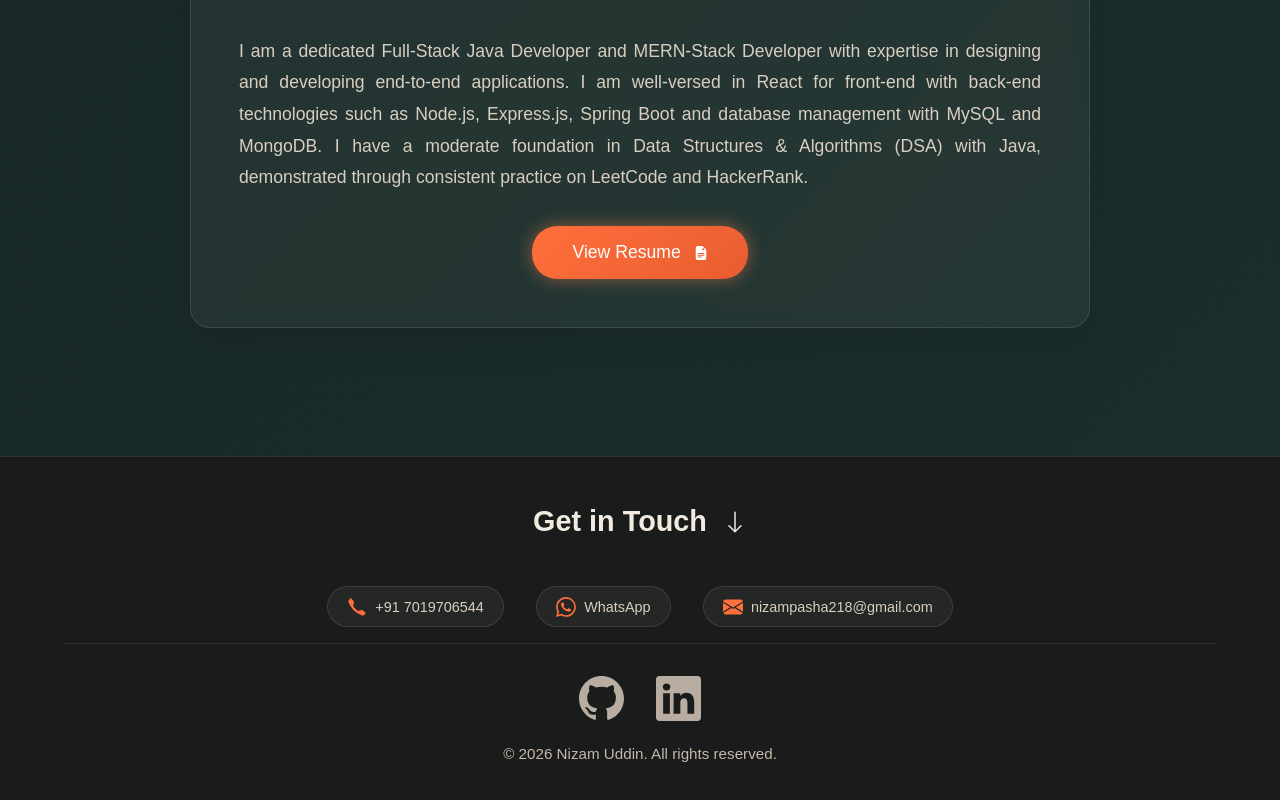
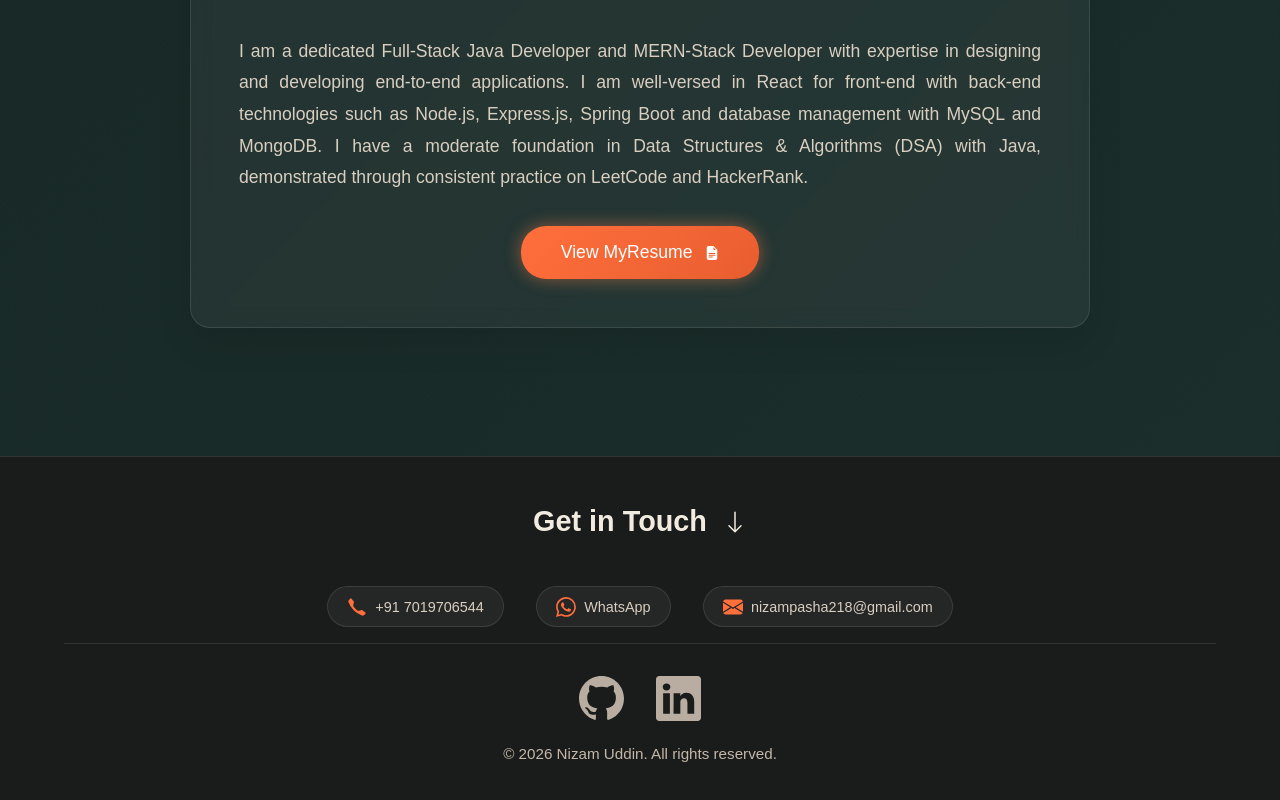
Before and after one commit to NizamUddin988/MyPortfolio, a React (Vite) app: page / in a window 1280 px wide. Shown: the part 7285-8085 px from the top of the page. Built offline with nearby package versions, Linux system fonts and the light colour scheme.

Commit message:
Change button text

```diff
--- a/src/App.jsx
+++ b/src/App.jsx
@@ -659,7 +659,7 @@ return(
   target="_blank"
   rel="noopener noreferrer"
 >
-  View Resume
+  View MyResume
   <svg xmlns="http://www.w3.org/2000/svg" width="14" height="14" fill="currentColor" viewBox="0 0 16 16">
     <path d="M9.293 0H4a2 2 0 0 0-2 2v12a2 2 0 0 0 2 2h8a2 2 0 0 0 2-2V4.707A1 1 0 0 0 13.707 4L10 .293A1 1 0 0 0 9.293 0M9.5 3.5v-2l3 3h-2a1 1 0 0 1-1-1M4.5 9a.5.5 0 0 1 0-1h7a.5.5 0 0 1 0 1zM4 10.5a.5.5 0 0 1 .5-.5h7a.5.5 0 0 1 0 1h-7a.5.5 0 0 1-.5-.5m.5 2.5a.5.5 0 0 1 0-1h4a.5.5 0 0 1 0 1z"/>
   </svg>
```
